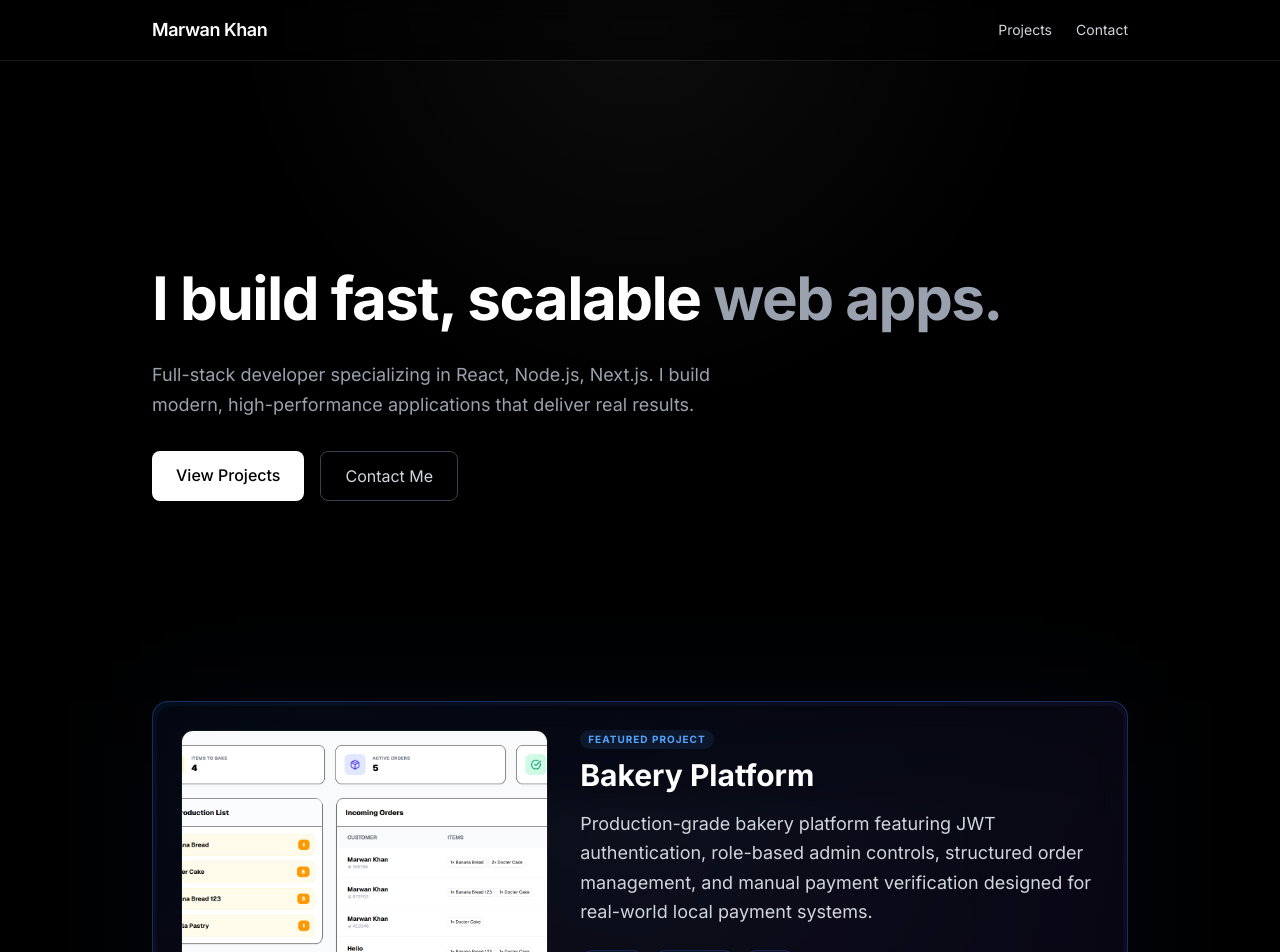
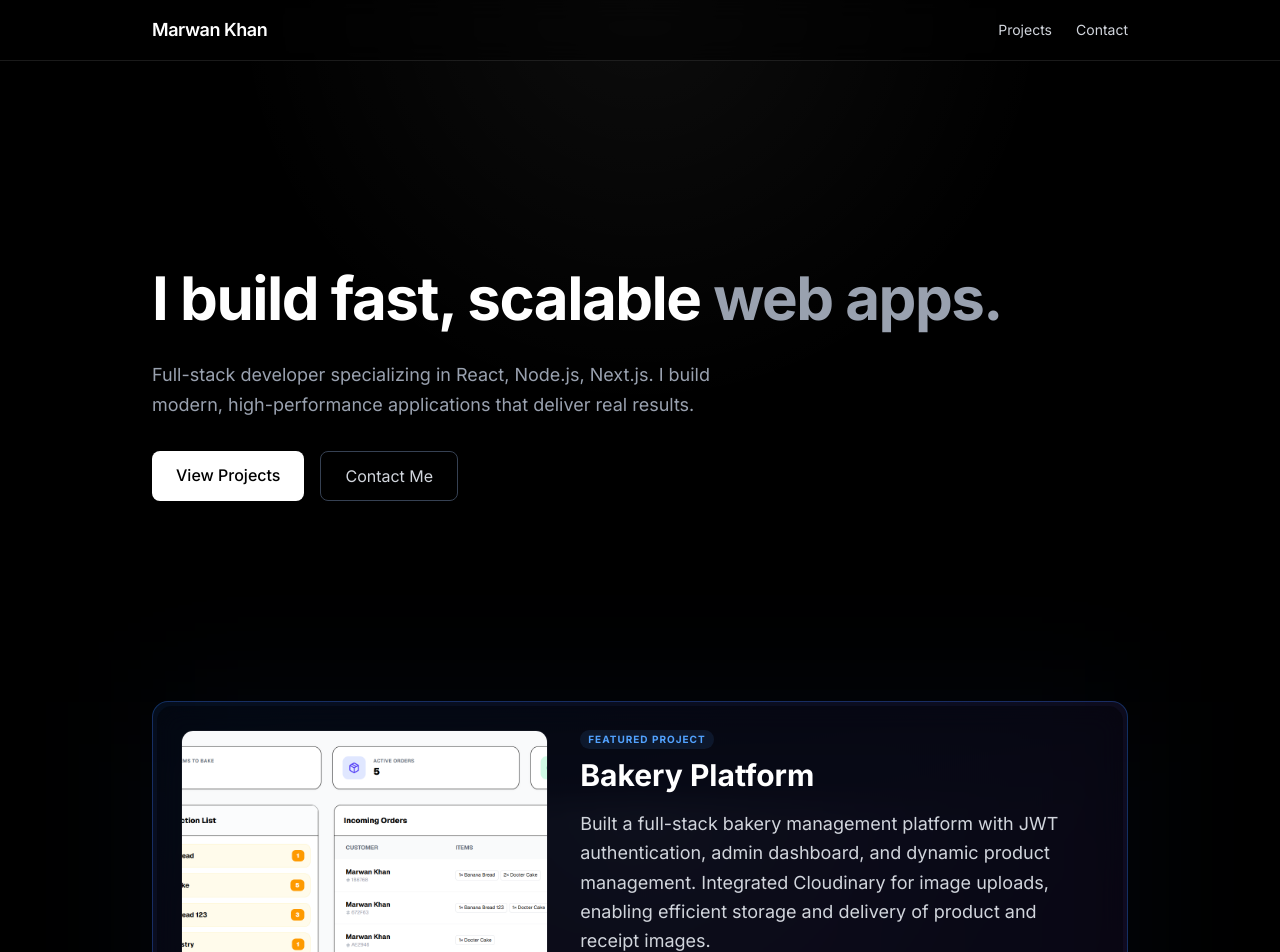
Before and after one commit to MarwanKhan-design/MarwanCoding, a Next.js app: page / in a window 1280 px wide. Shown: the top 952 px of the page. Built offline with nearby package versions, Linux system fonts and the light colour scheme.

Commit message:
updated projects

```diff
--- a/data/projects.ts
+++ b/data/projects.ts
@@ -19,9 +19,9 @@ export const projects = [
   },
   {
     title: "Bakery Platform",
-    description:
-      "Engineered a production-ready bakery system with JWT-based authentication, role-based admin dashboard, order lifecycle management, and manual payment verification tailored for local payment workflows.",
-    tech: ["Next.js", "MongoDB", "JWT"],
+  description:
+    "Built a full-stack bakery management platform with JWT authentication, admin dashboard, and dynamic product management. Integrated Cloudinary for image uploads, enabling efficient storage and delivery of product and receipt images.",
+  tech: ["Next.js", "MongoDB", "Cloudinary", 'JWT'],
     link: "https://bakry-pro.vercel.app/",
     image: "/projects/bakery-dashboard.png",
     github: "https://github.com/MarwanKhan-design/bakry-pro"
@@ -31,8 +31,8 @@ export const projects = [
 export const featuredProject = {
   title: "Bakery Platform",
   description:
-    "Production-grade bakery platform featuring JWT authentication, role-based admin controls, structured order management, and manual payment verification designed for real-world local payment systems.",
-  tech: ["Next.js", "MongoDB", "JWT"],
+    "Built a full-stack bakery management platform with JWT authentication, admin dashboard, and dynamic product management. Integrated Cloudinary for image uploads, enabling efficient storage and delivery of product and receipt images.",
+  tech: ["Next.js", "MongoDB", "Cloudinary", 'JWT'],
   link: "https://bakry-pro.vercel.app/",
   image: "/projects/bakery-dashboard.png",
   github: "https://github.com/MarwanKhan-design/bakry-pro"
```
